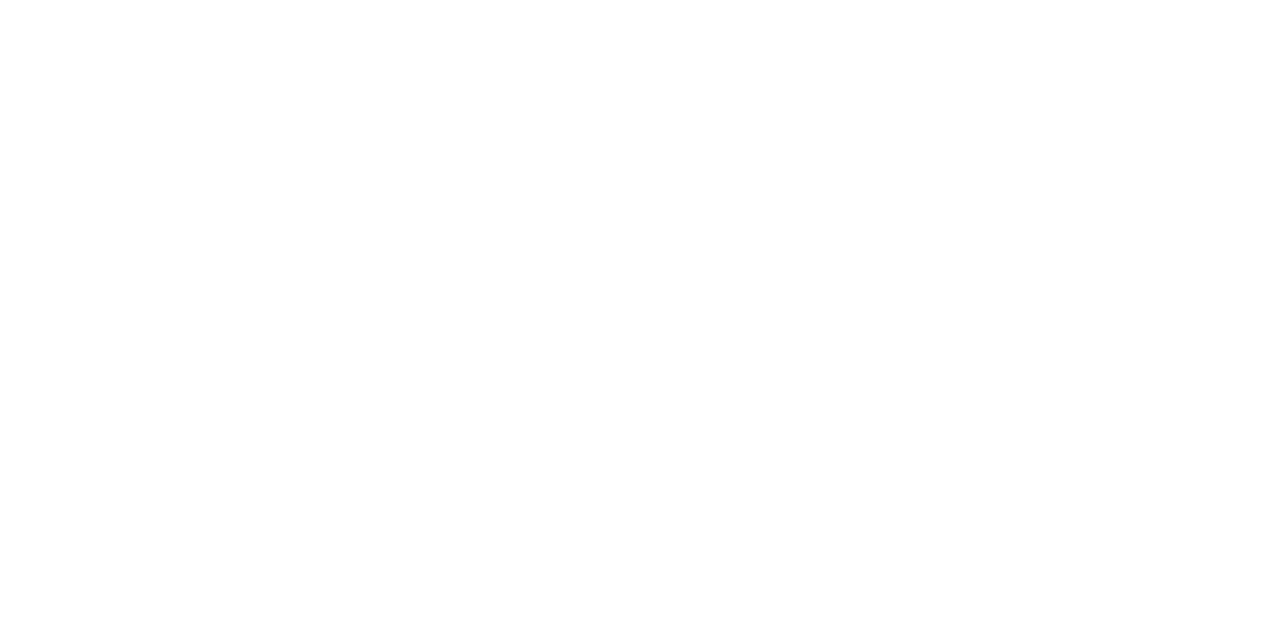
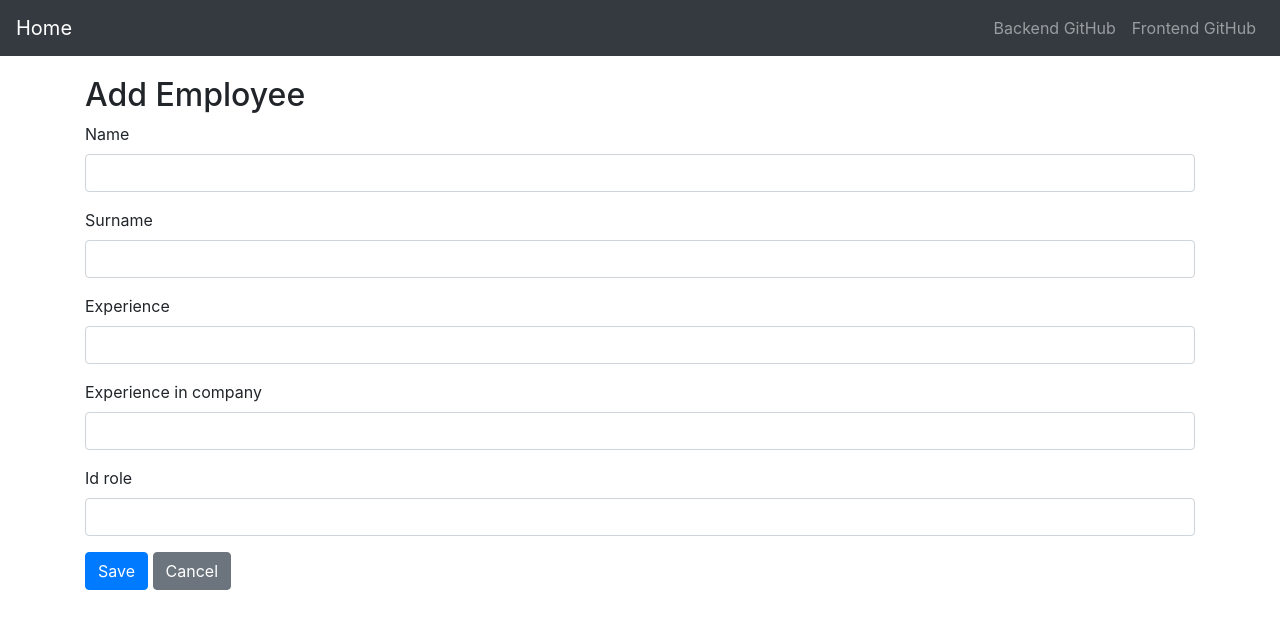
Before and after one commit to czechadrian/serviceStationAppFrontend, a React (Create React App) app: page /employees/1 in a window 1280 px wide. Shown: the top 628 px of the page. Built offline with nearby package versions, Linux system fonts and the light colour scheme; no server answers.

Commit message:
add basic employee add/edit pages

```diff
--- a/src/App.js
+++ b/src/App.js
@@ -4,6 +4,8 @@
 import { BrowserRouter as Router, Route, Switch } from "react-router-dom";
 import CarList from "./CarList";
 import CarEdit from "./CarEdit";
+import EmployeeList from "./EmployeeList";
+import EmployeeEdit from "./EmployeeEdit";
 
 class App extends Component {
   render() {
@@ -13,6 +15,8 @@
           <Route path="/" exact={true} component={Home} />
           <Route path="/cars" exact={true} component={CarList} />
           <Route path="/cars/:id" component={CarEdit} />
+          <Route path="/employees" exact={true} component={EmployeeList} />
+          <Route path="/employees/:id" component={EmployeeEdit} />
         </Switch>
       </Router>
     );
--- /dev/null
+++ b/src/EmployeeEdit.js
@@ -0,0 +1,137 @@
+import React, { Component } from "react";
+import { Link, withRouter } from "react-router-dom";
+import { Button, Container, Form, FormGroup, Input, Label } from "reactstrap";
+import AppNavbar from "./AppNavbar";
+
+class EmployeeEdit extends Component {
+  emptyItem = {
+    name: "",
+    surname: "",
+    experience: "",
+    experienceInCompany: "",
+    id_role: ""
+  };
+
+  constructor(props) {
+    super(props);
+    this.state = {
+      item: this.emptyItem
+    };
+    this.handleChange = this.handleChange.bind(this);
+    this.handleSubmit = this.handleSubmit.bind(this);
+  }
+
+  async componentDidMount() {
+    if (this.props.match.params.id !== "new") {
+      const employee = await (await fetch(
+        `/api/employee/${this.props.match.params.id}`
+      )).json();
+      this.setState({ item: employee });
+    }
+  }
+
+  handleChange(event) {
+    const target = event.target;
+    const value = target.value;
+    const name = target.name;
+    let item = { ...this.state.item };
+    item[name] = value;
+    this.setState({ item });
+  }
+
+  async handleSubmit(event) {
+    event.preventDefault();
+    const { item } = this.state;
+
+    await fetch("/api/car", {
+      method: item.id ? "PUT" : "POST",
+      headers: {
+        Accept: "application/json",
+        "Content-Type": "application/json"
+      },
+      body: JSON.stringify(item)
+    });
+    this.props.history.push("/employees");
+  }
+
+  render() {
+    const { item } = this.state;
+    const title = <h2>{item.id ? "Edit Employee" : "Add Employee"}</h2>;
+
+    return (
+      <div>
+        <AppNavbar />
+        <Container>
+          {title}
+          <Form onSubmit={this.handleSubmit}>
+            <FormGroup>
+              <Label for="name">Name</Label>
+              <Input
+                type="text"
+                name="name"
+                id="name"
+                value={item.name || ""}
+                onChange={this.handleChange}
+                autoComplete="name"
+              />
+            </FormGroup>
+            <FormGroup>
+              <Label for="surname">Surname</Label>
+              <Input
+                type="text"
+                name="surname"
+                id="surname"
+                value={item.surname || ""}
+                onChange={this.handleChange}
+                autoComplete="surname-level1"
+              />
+            </FormGroup>
+            <FormGroup>
+              <Label for="experience">Experience</Label>
+              <Input
+                type="value"
+                name="experience"
+                id="experience"
+                value={item.experience || ""}
+                onChange={this.handleChange}
+                autoComplete="experience"
+              />
+            </FormGroup>
+            <FormGroup>
+              <Label for="experienceInCompany">Experience in company</Label>
+              <Input
+                type="value"
+                name="experienceInCompany"
+                id="experienceInCompany"
+                value={item.experienceInCompany || ""}
+                onChange={this.handleChange}
+                autoComplete="experienceInCompany"
+              />
+            </FormGroup>
+            <FormGroup>
+              <Label for="id_role">Id role</Label>
+              <Input
+                type="text"
+                name="id_role"
+                id="id_role"
+                value={item.id_role || ""}
+                onChange={this.handleChange}
+                autoComplete="id_role"
+              />
+            </FormGroup>
+            <FormGroup>
+              <Button color="primary" type="submit">
+                Save
+              </Button>{" "}
+              <Button color="secondary" tag={Link} to="/employees">
+                Cancel
+              </Button>
+            </FormGroup>
+          </Form>
+        </Container>
+      </div>
+    );
+  }
+}
+
+export default withRouter(EmployeeEdit);
--- /dev/null
+++ b/src/EmployeeList.js
@@ -0,0 +1,96 @@
+import React, { Component } from "react";
+import { Button, ButtonGroup, Container, Table } from "reactstrap";
+import AppNavbar from "./AppNavbar";
+import { Link } from "react-router-dom";
+
+class EmployeeList extends Component {
+  constructor(props) {
+    super(props);
+    this.state = { employees: [], isLoading: true };
+    this.remove = this.remove.bind(this);
+  }
+
+  componentDidMount() {
+    this.setState({ isLoading: true });
+
+    fetch("api/employees")
+      .then(response => response.json())
+      .then(data => this.setState({ employees: data, isLoading: false }));
+  }
+  async remove(id) {
+    await fetch(`/api/employee/${id}`, {
+      method: "DELETE",
+      headers: {
+        Accept: "application/json",
+        "Content-Type": "application/json"
+      }
+    }).then(() => {
+      let updatedCars = [...this.state.employees].filter(i => i.id !== id);
+      this.setState({ employees: updatedCars });
+    });
+  }
+  render() {
+    const { employees, isLoading } = this.state;
+
+    if (isLoading) {
+      return <p>Loading...</p>;
+    }
+    const employeeList = employees.map(employee => {
+      return (
+        <tr key={employee.id}>
+          <td style={{ whiteSpace: "nowrap" }}>{employee.name}</td>
+          <td>{employee.surname}</td>
+          <td>{employee.experience}</td>
+          <td>{employee.experienceInCompany}</td>
+          <td>{employee.id_role}</td>
+          <td>
+            <ButtonGroup>
+              <Button
+                size="sm"
+                color="primary"
+                tag={Link}
+                to={"/employees/" + employee.id}
+              >
+                Edit
+              </Button>
+              <Button
+                size="sm"
+                color="danger"
+                onClick={() => this.remove(employee.id)}
+              >
+                Delete
+              </Button>
+            </ButtonGroup>
+          </td>
+        </tr>
+      );
+    });
+    return (
+      <div>
+        <AppNavbar />
+        <Container fluid>
+          <div className="float-right">
+            <Button color="success" tag={Link} to="/employees/new">
+              Add Employee
+            </Button>
+          </div>
+          <h3>Employees service cars app</h3>
+          <Table className="mt-4">
+            <thead>
+              <tr>
+                <th width="25%">Name</th>
+                <th width="25%">Surname</th>
+                <th width="20%">experience</th>
+                <th width="20%">experienceInCompany</th>
+                <th width="10%">id_role</th>
+              </tr>
+            </thead>
+            <tbody>{employeeList}</tbody>
+          </Table>
+        </Container>
+      </div>
+    );
+  }
+}
+
+export default EmployeeList;
--- a/src/Home.js
+++ b/src/Home.js
@@ -13,6 +13,9 @@
           <Button color="link">
             <Link to="/cars">Car service app</Link>
           </Button>
+          <Button color="link">
+            <Link to="/employees">Employees service app</Link>
+          </Button>
         </Container>
       </div>
     );
```
